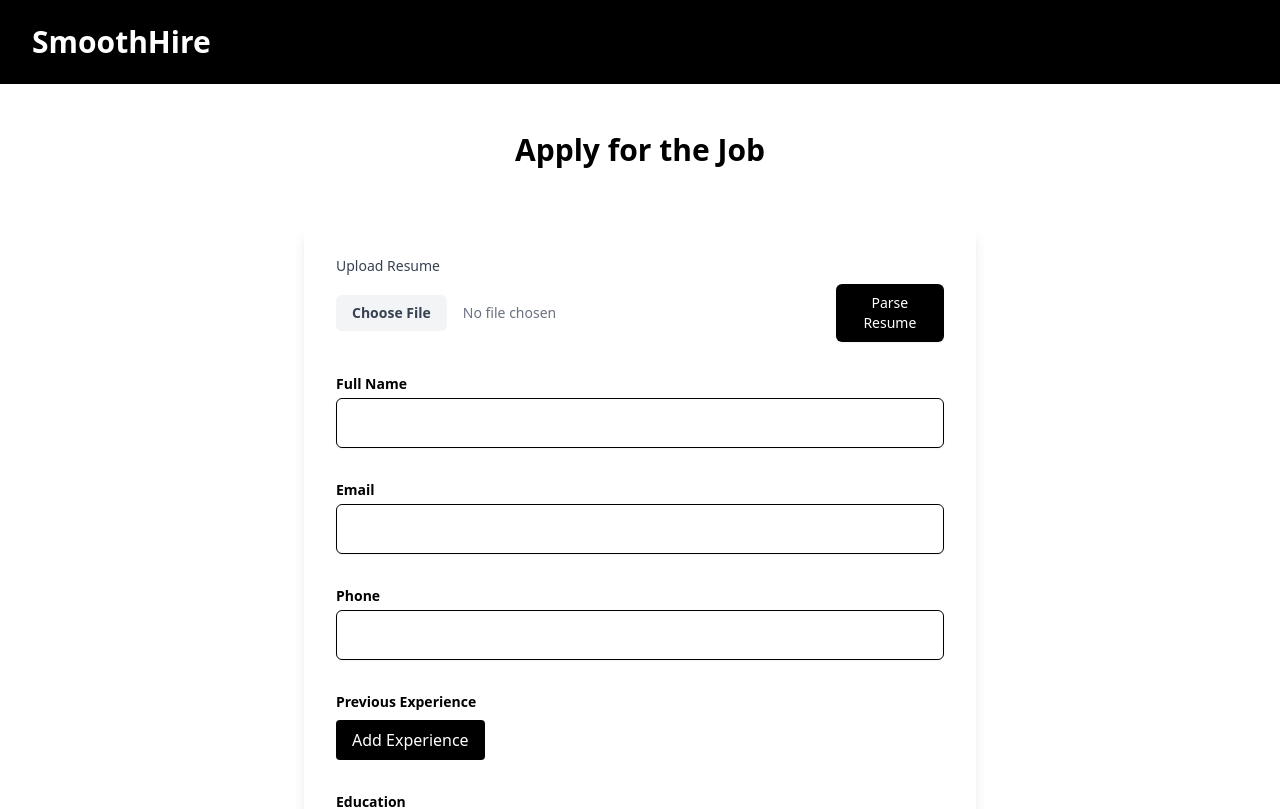
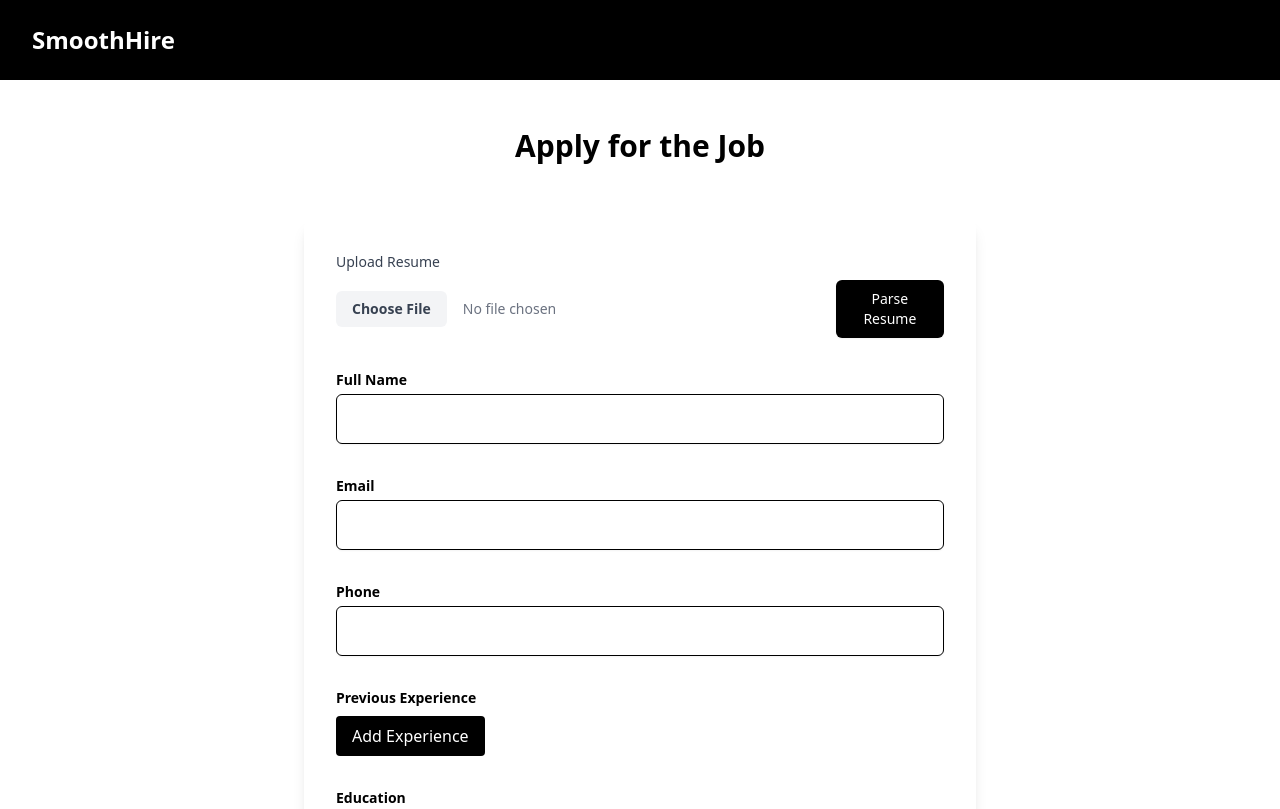
Before and after one commit to Vedantjn/smooth-hire, a Next.js app: page /apply in a window 1280 px wide. Shown: the top 809 px of the page. Built offline with nearby package versions, Linux system fonts and the light colour scheme.

Commit message:
header updated

```diff
--- a/src/app/apply/page.tsx
+++ b/src/app/apply/page.tsx
@@ -11,7 +11,7 @@
     <div className="min-h-screen bg-white flex flex-col">
       <header className="bg-black text-white py-6 px-4 sm:px-6 lg:px-8">
         <div className="container mx-auto">
-          <Link href="/" className="text-3xl font-bold">SmoothHire</Link>
+          <Link href="/" className="text-2xl font-bold">SmoothHire</Link>
         </div>
       </header>
 
```
